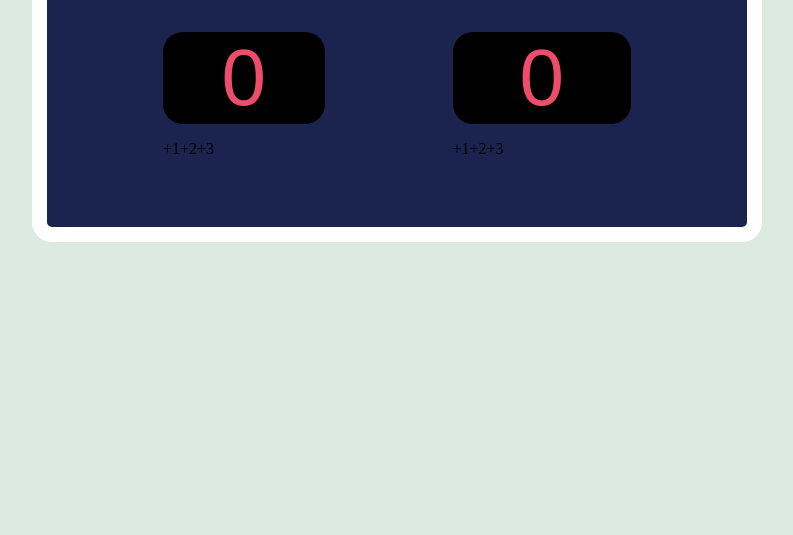
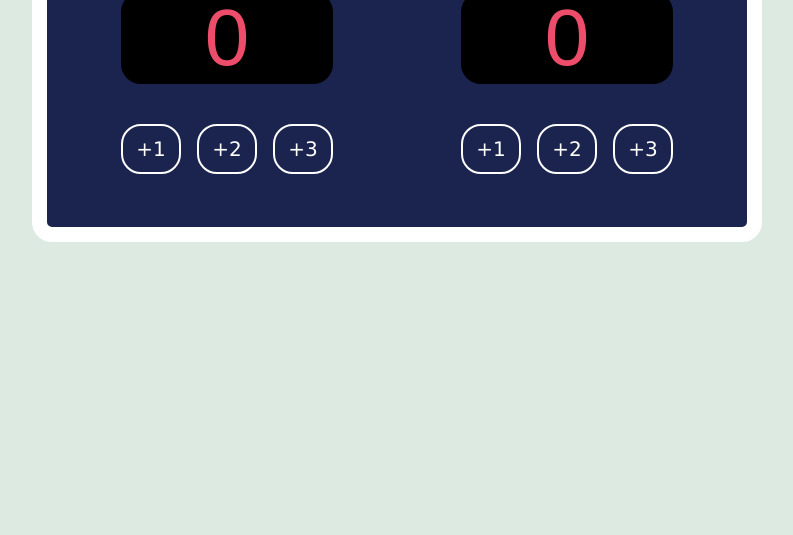
Before and after one commit to MakaylaWray/Score_Tracker, a plain HTML site: page index.html in a window 1280 px wide. Shown: the part 481-1016 px from the top of the page, without its empty margins (243-1036 px from the left). Drawn offline with Linux system fonts and the light colour scheme; a web font is replaced by a local one.

Commit message:
add button hover css

```diff
--- a/index.html
+++ b/index.html
@@ -15,9 +15,9 @@
                 <p class="score" id="home-score">0</p>
             </div>
             <div class="score-changer" id="home-changer">
-                <div><p>+1</p></div>
-                <div><p>+2</p></div>
-                <div><p>+3</p></div>
+                <button>+1</button>
+                <button>+2</button>
+                <button>+3</button>
             </div>
         </div>
         <div class="cards">
@@ -26,9 +26,9 @@
                 <p class="score" id="guest-score">0</p>
             </div>
             <div class="score-changer" id="guest-changer">
-                <div><p>+1</p></div>
-                <div><p>+2</p></div>
-                <div><p>+3</p></div>
+                <button>+1</button>
+                <button>+2</button>
+                <button>+3</button>
             </div>
         </div>
     </div>
--- a/style.css
+++ b/style.css
@@ -26,6 +26,7 @@ body{
 }
 .names{
     color:white;
+    text-align: center;
     font-size: 48px;
     font-family: 'Lucida Sans',Verdana, sans-serif;
     font-weight: bold;
@@ -43,4 +44,35 @@ body{
 }
 .score-changer{
     display: flex;
+    gap: 1rem;
+    margin-top: 40px;
+    margin-bottom: 40px;
 }
+
+.score-changer div{
+    border-style: solid;
+    border-color: white;
+    border-width: 2px;
+    border-radius: 20px;
+    width: 60px;
+    height: 50px;
+}
+
+.score-changer button{
+    background-color: transparent;
+    border-style: solid;
+    border-color: white;
+    border-width: 2px;
+    border-radius: 20px;
+    width: 60px;
+    height: 50px;
+    color: white;
+    font-family: 'Lucida Sans',Verdana, sans-serif;
+    font-size: 20px;
+}
+
+.score-changer button:hover{
+    background-color: white;
+    color: black;
+    cursor: pointer;
+}
```
